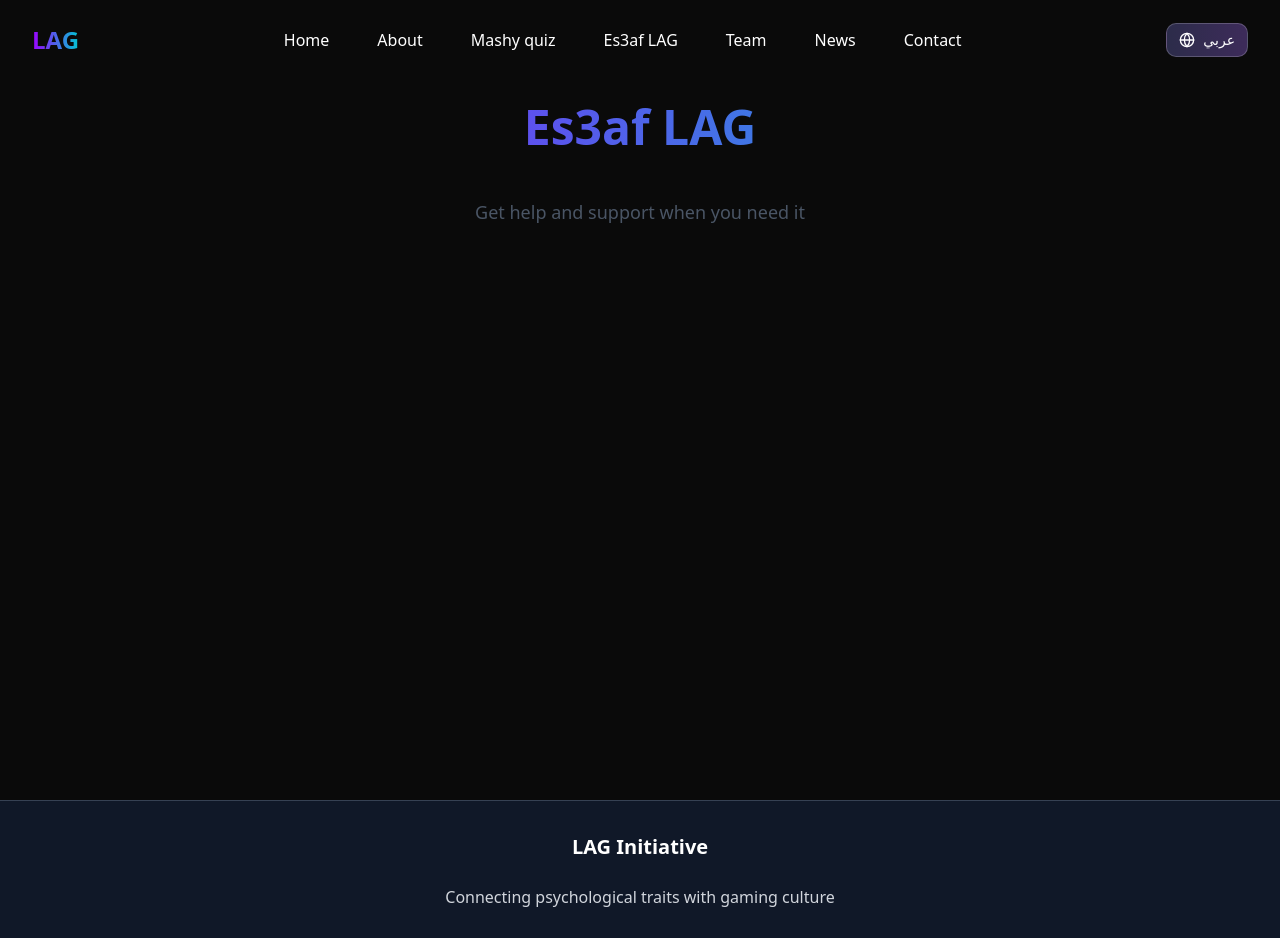
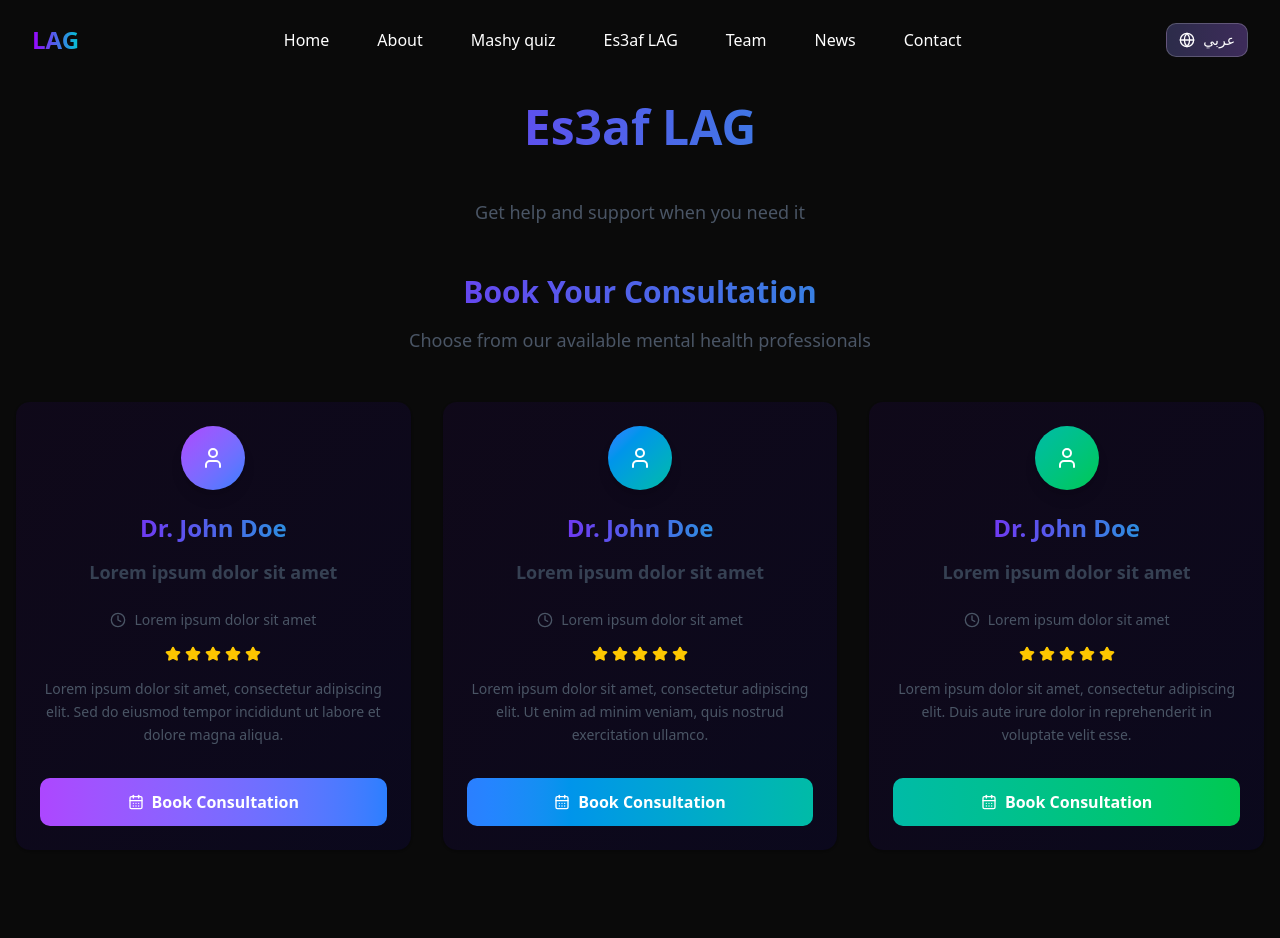
Before and after one commit to A222moq3e/LAG_Website, a Next.js app: page /en/aid in a window 1280 px wide. Shown: the top 938 px of the page. Built offline with nearby package versions, Linux system fonts and the light colour scheme.

Commit message:
Finally Working TODO:  Darkmode iframe

```diff
--- a/app/[locale]/aid/page.js
+++ b/app/[locale]/aid/page.js
@@ -1,13 +1,58 @@
-import React from 'react';
+'use client';
+
+import React, { useState, useEffect } from 'react';
 import { t } from '../../lib/i18n';
-import { Card, CardContent, CardHeader, CardTitle } from '../../components/ui/card';
+import { Card, CardContent, CardHeader, CardTitle, CardDescription } from '../../components/ui/card';
+import { Dialog, DialogContent, DialogHeader, DialogTitle, DialogTrigger } from '../../components/ui/dialog';
+import { InlineWidget } from "react-calendly";
+import { CalendarDays, Clock, User, Star } from 'lucide-react';
 
-export default async function Aid({ params }) {
-  const { locale } = await params;
-  const currentLocale = locale || 'en';
+export default function Aid({ params }) {
+  const [selectedDoctor, setSelectedDoctor] = useState(null);
+  const [isModalOpen, setIsModalOpen] = useState(false);
+  const [currentLocale, setCurrentLocale] = useState('en');
+
+  useEffect(() => {
+    // Handle the async params
+    const getLocale = async () => {
+      const resolvedParams = await params;
+      setCurrentLocale(resolvedParams.locale || 'en');
+    };
+    getLocale();
+  }, [params]);
+
+  // For demo purposes, using placeholder Calendly URLs
+  // Replace these with actual Calendly URLs for each doctor
+  const calendlyUrls = {
+    doctor1: "https://calendly.com/abofahadhg/doctor-1",
+    doctor2: "https://calendly.com/abofahadhg/doctor-2",
+    doctor3: "https://calendly.com/abofahadhg/doctor-3"
+  };
+
+  const handleCardClick = (doctorKey) => {
+    setSelectedDoctor(doctorKey);
+    setIsModalOpen(true);
+  };
+
+  const doctors = [
+    {
+      key: 'doctor1',
+      icon: <User className="w-6 h-6" />,
+      gradient: 'from-purple-500 to-blue-500'
+    },
+    {
+      key: 'doctor2',
+      icon: <User className="w-6 h-6" />,
+      gradient: 'from-blue-500 to-teal-500'
+    },
+    {
+      key: 'doctor3',
+      icon: <User className="w-6 h-6" />,
+      gradient: 'from-teal-500 to-green-500'
+    }
+  ];
 
   return (
-
     <div className="container mx-auto px-4 py-20">
       {/* Header Section */}
       <div className="text-center mb-12">
@@ -18,6 +63,95 @@ export default async function Aid({ params }) {
           {t(currentLocale, 'pages.aid.description')}
         </p>
       </div>
+
+      {/* Doctor Cards Section */}
+      <div className="text-center mb-12">
+        <h2 className="text-3xl font-bold mb-4 main-gradient-text">
+          {t(currentLocale, 'pages.aid.doctorCards.title')}
+        </h2>
+        <p className="text-lg text-gray-600 max-w-2xl mx-auto">
+          {t(currentLocale, 'pages.aid.doctorCards.subtitle')}
+        </p>
+      </div>
+
+      {/* Cards Grid */}
+      <div className="grid grid-cols-1 md:grid-cols-2 lg:grid-cols-3 gap-8 mb-12">
+        {doctors.map((doctor) => (
+          <Card
+            key={doctor.key}
+            className="group relative overflow-hidden hover:shadow-2xl transition-all duration-300 cursor-pointer transform hover:-translate-y-2 bg-gradient-card border-0"
+            onClick={() => handleCardClick(doctor.key)}
+          >
+            {/* Gradient overlay */}
+            <div className={`absolute inset-0 bg-gradient-to-br ${doctor.gradient} opacity-0 group-hover:opacity-10 transition-opacity duration-300`} />
+
+            <CardHeader className="text-center relative z-10">
+              {/* Doctor Icon */}
+              <div className={`w-16 h-16 mx-auto mb-4 rounded-full bg-gradient-to-br ${doctor.gradient} flex items-center justify-center text-white shadow-lg`}>
+                {doctor.icon}
+              </div>
+
+              <CardTitle className="text-2xl font-bold mb-2 main-gradient-text">
+                {t(currentLocale, `pages.aid.doctorCards.${doctor.key}.name`)}
+              </CardTitle>
+
+              <CardDescription className="text-lg font-semibold text-gray-700">
+                {t(currentLocale, `pages.aid.doctorCards.${doctor.key}.specialty`)}
+              </CardDescription>
+            </CardHeader>
+
+            <CardContent className="text-center space-y-4 relative z-10">
+              {/* Experience Badge */}
+              <div className="flex items-center justify-center gap-2 text-sm text-gray-600">
+                <Clock className="w-4 h-4" />
+                {t(currentLocale, `pages.aid.doctorCards.${doctor.key}.experience`)}
+              </div>
+
+              {/* Rating Stars */}
+              <div className="flex justify-center gap-1">
+                {[...Array(5)].map((_, i) => (
+                  <Star key={i} className="w-4 h-4 fill-yellow-400 text-yellow-400" />
+                ))}
+              </div>
+
+              {/* Description */}
+              <p className="text-gray-600 text-sm leading-relaxed">
+                {t(currentLocale, `pages.aid.doctorCards.${doctor.key}.description`)}
+              </p>
+
+              {/* Book Button */}
+              <div className="pt-4">
+                <button className={`w-full py-3 px-4 rounded-lg bg-gradient-to-r ${doctor.gradient} text-white font-semibold hover:shadow-lg transition-all duration-300 transform hover:scale-105 flex items-center justify-center gap-2`}>
+                  <CalendarDays className="w-4 h-4" />
+                  {t(currentLocale, `pages.aid.doctorCards.${doctor.key}.buttonText`)}
+                </button>
+              </div>
+            </CardContent>
+          </Card>
+        ))}
+      </div>
+
+      {/* Calendly Modal */}
+      <Dialog open={isModalOpen} onOpenChange={setIsModalOpen}>
+        <DialogContent className="max-w-5xl max-h-[90vh] overflow-hidden p-0">
+          <DialogHeader className="p-6 pb-4">
+            <DialogTitle className="text-2xl font-bold main-gradient-text text-center">
+              {selectedDoctor && t(currentLocale, `pages.aid.doctorCards.${selectedDoctor}.name`)}
+            </DialogTitle>
+          </DialogHeader>
+          <div className="h-[700px] w-full">
+            {selectedDoctor && (
+              <InlineWidget
+                url={calendlyUrls[selectedDoctor]}
+                styles={{
+                  height: '100%',
+                  width: '100%',
+                }}
+              />
+            )}
+          </div>
+        </DialogContent>
+      </Dialog>
     </div>
   );
 }
--- a/app/locales/ar.json
+++ b/app/locales/ar.json
@@ -60,7 +60,32 @@
     },
     "aid": {
       "title": "اسعف لاج",
-      "description": "احصل على المساعدة والدعم عندما تحتاجها"
+      "description": "احصل على المساعدة والدعم عندما تحتاجها",
+      "doctorCards": {
+        "title": "احجز استشارتك",
+        "subtitle": "اختر من بين المختصين في الصحة النفسية المتاحين",
+        "doctor1": {
+          "name": "د. جون دو",
+          "specialty": "لابور إت دولور ماجنا أليكوا",
+          "experience": "لابور إت دولور ماجنا أليكوا",
+          "description": "لوريم إيبسوم دولور سيت أميت، كونسيكتيتور أديبيسيسينغ إيليت. سيد دو إيوسمود تيمبور إنسيديدونت أوت لابور إت دولور ماجنا أليكوا.",
+          "buttonText": "احجز استشارة"
+        },
+        "doctor2": {
+          "name": "د. جون دو",
+          "specialty": "لابور إت دولور ماجنا أليكوا",
+          "experience": "لابور إت دولور ماجنا أليكوا",
+          "description": "لوريم إيبسوم دولور سيت أميت، كونسيكتيتور أديبيسيسينغ إيليت. أوت إنيم آد مينيم فينيام، كويس نوسترود إكسيرسيتيشن أولامكو.",
+          "buttonText": "احجز استشارة"
+        },
+        "doctor3": {
+          "name": "د. جون دو",
+          "specialty": "لابور إت دولور ماجنا أليكوا",
+          "experience": "لابور إت دولور ماجنا أليكوا",
+          "description": "لوريم إيبسوم دولور سيت أميت، كونسيكتيتور أديبيسيسينغ إيليت. دويس أوت إيرور دولور إن ريبريهيندريت إن فولوبتيت فيليت إيسي.",
+          "buttonText": "احجز استشارة"
+        }
+      }
     },
     "team": {
       "title": "فريقنا",
--- a/app/locales/en.json
+++ b/app/locales/en.json
@@ -60,7 +60,32 @@
     },
     "aid": {
       "title": "Es3af LAG",
-      "description": "Get help and support when you need it"
+      "description": "Get help and support when you need it",
+      "doctorCards": {
+        "title": "Book Your Consultation",
+        "subtitle": "Choose from our available mental health professionals",
+        "doctor1": {
+          "name": "Dr. John Doe",
+          "specialty": "Lorem ipsum dolor sit amet",
+          "experience": "Lorem ipsum dolor sit amet",
+          "description": "Lorem ipsum dolor sit amet, consectetur adipiscing elit. Sed do eiusmod tempor incididunt ut labore et dolore magna aliqua.",
+          "buttonText": "Book Consultation"
+        },
+        "doctor2": {
+          "name": "Dr. John Doe",
+          "specialty": "Lorem ipsum dolor sit amet",
+          "experience": "Lorem ipsum dolor sit amet",
+          "description": "Lorem ipsum dolor sit amet, consectetur adipiscing elit. Ut enim ad minim veniam, quis nostrud exercitation ullamco.",
+          "buttonText": "Book Consultation"
+        },
+        "doctor3": {
+          "name": "Dr. John Doe",
+          "specialty": "Lorem ipsum dolor sit amet",
+          "experience": "Lorem ipsum dolor sit amet",
+          "description": "Lorem ipsum dolor sit amet, consectetur adipiscing elit. Duis aute irure dolor in reprehenderit in voluptate velit esse.",
+          "buttonText": "Book Consultation"
+        }
+      }
     },
     "team": {
       "title": "Our Team",
```
